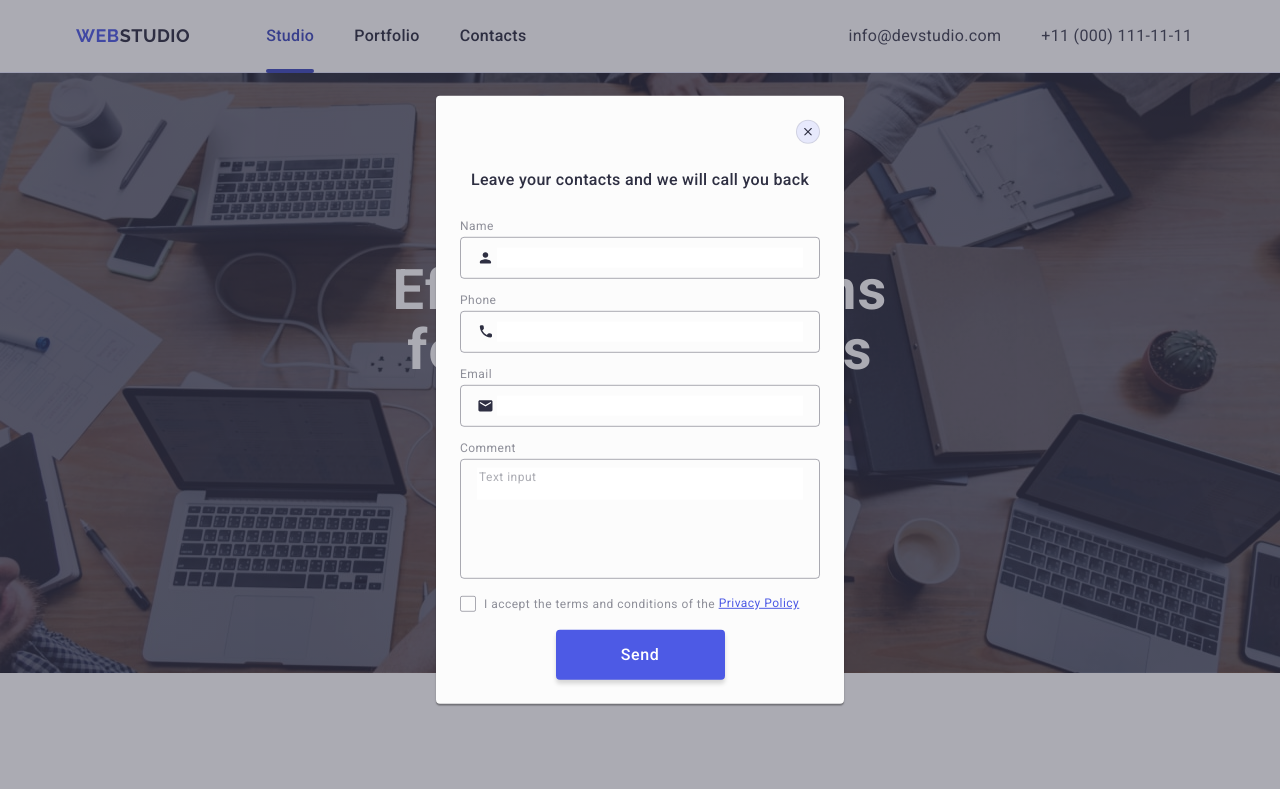
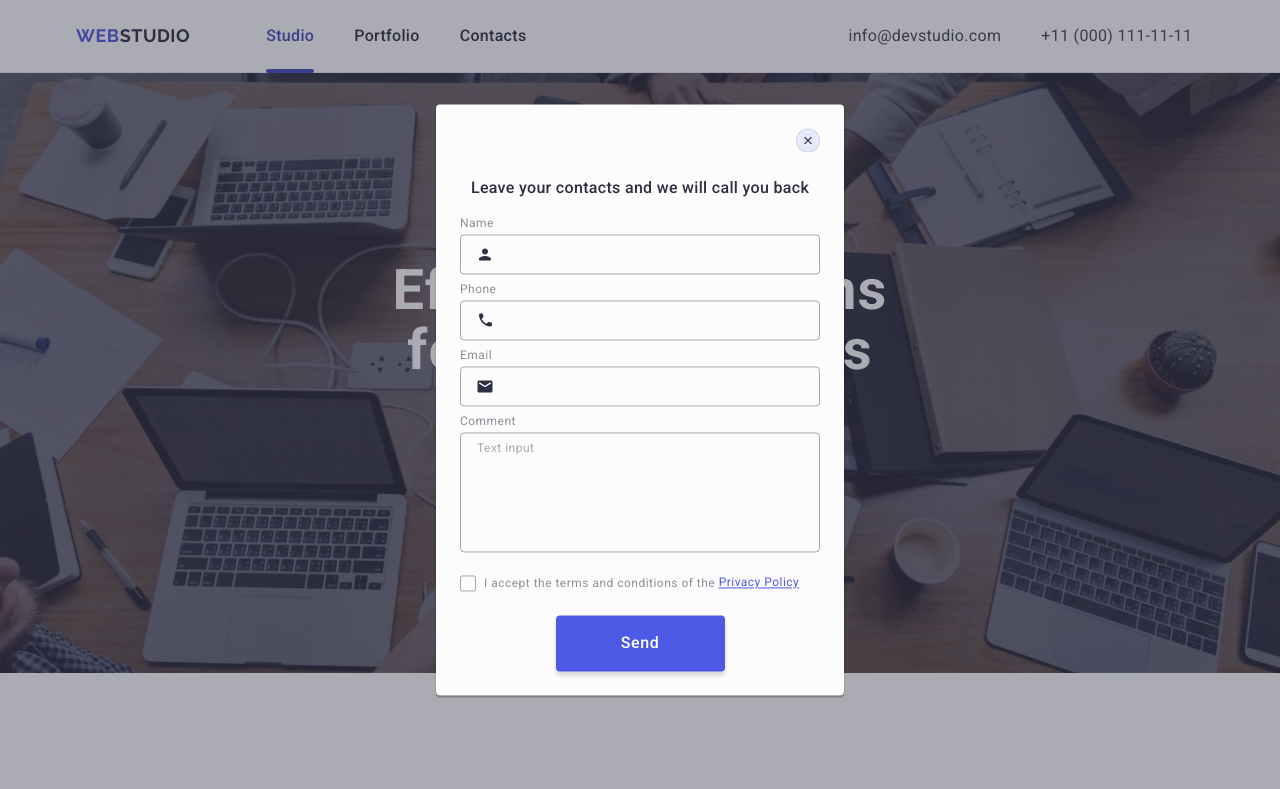
Before and after one commit to oykss/goit-markup-hw-05, a plain HTML site: page index.html in a window 1280 px wide. Shown: the top 789 px of the page. Drawn offline with nearby package versions, Linux system fonts and the light colour scheme.

Commit message:
Fixed modal window

```diff
--- a/css/style.css
+++ b/css/style.css
@@ -494,7 +494,8 @@ footer .soc-link:is(:hover, :focus) {
 
     opacity: 0;
     pointer-events: none;
-    transition: opacity 250ms cubic-bezier(0.4, 0, 0.2, 1);
+    transition: opacity 250ms cubic-bezier(0.4, 0, 0.2, 1),
+        visibility 250ms cubic-bezier(0.4, 0, 0.2, 1);
 }
 
 .is-open {
@@ -510,24 +511,29 @@ footer .soc-link:is(:hover, :focus) {
 
     border-radius: 4px;
     width: 408px;
-    padding: 24px;
+    min-height: 584px;
+    padding: 72px 24px 24px 24px;
     box-shadow: 0 1px 1px 0 rgba(0, 0, 0, 0.14), 0 1px 3px 0 rgba(0, 0, 0, 0.12), 0 2px 1px 0 rgba(0, 0, 0, 0.2);
     background: #fcfcfc;
+    transition: transform 250ms cubic-bezier(0.4, 0, 0.2, 1);
 }
 
 .modal-btn-close {
     display: flex;
     justify-content: center;
     align-items: center;
-    margin-left: auto;
+    position: absolute;
+    top: 24px;
+    right: 24px;
     width: 24px;
     height: 24px;
+    padding: 0;
+    cursor: pointer;
     border-radius: 50%;
     background-color: #E7E9FC;
     border: 1px solid rgba(0, 0, 0, 0.1);
     transition: background-color 250ms cubic-bezier(0.4, 0, 0.2, 1),
         border 250ms cubic-bezier(0.4, 0, 0.2, 1);
-    margin-bottom: 24px;
 }
 
 .modal-btn-close:is(:hover, :focus) {
@@ -550,7 +556,7 @@ footer .soc-link:is(:hover, :focus) {
     letter-spacing: 0.02em;
     text-align: center;
     color: #2e2f42;
-    margin-bottom: 21px;
+    margin-bottom: 16px;
 }
 
 .input-box {
@@ -558,6 +564,7 @@ footer .soc-link:is(:hover, :focus) {
 }
 
 .modal-label {
+    display: block;
     font-weight: 400;
     font-size: 12px;
     line-height: 1.17;
@@ -567,37 +574,39 @@ footer .soc-link:is(:hover, :focus) {
 }
 
 .modal-input-wrap {
-    display: flex;
-    align-items: center;
+    position: relative;
+}
+
+.modal-input {
+    width: 100%;
+    height: 40px;
+    border: none;
+    outline: none;
+    color: #2e2f42;
     border: 1px solid rgba(46, 47, 66, 0.4);
     border-radius: 4px;
-    padding: 8px 16px;
-    transition: border 250ms cubic-bezier(0.4, 0, 0.2, 1);
+    background-color: transparent;
+    padding-left: 38px;
+    outline: transparent;
+    transition: border-color 250ms cubic-bezier(0.4, 0, 0.2, 1);
 }
 
-.modal-input-wrap:focus-within {
-    border: 1px solid #4d5ae5;
+.modal-input:focus-within {
+    border-color: #4D5AE5;
 }
 
 .modal-icon {
+    position: absolute;
+    left: 16px;
+    top: 50%;
+    transform: translateY(-50%);
     fill: #2E2F42;
     margin-right: 3px;
     transition: fill 250ms cubic-bezier(0.4, 0, 0.2, 1);
 }
 
 .modal-input-wrap:focus-within .modal-icon {
-    fill: #4d5ae5;
-}
-
-.modal-input {
-    width: 100%;
-    border: none;
-    outline: none;
-    color: #2e2f42;
-}
-
-.input-box:last-child {
-    margin-bottom: 11px;
+    fill: #4D5AE5;
 }
 
 .wrap-comment {
@@ -606,8 +615,23 @@ footer .soc-link:is(:hover, :focus) {
 }
 
 .input-comment {
+    width: 100%;
+    height: 120px;
     resize: none;
     font-size: 12px;
+    line-height: 1.17;
+    letter-spacing: 0.04em;
+    color: rgba(46, 47, 66, 0.4);
+    border-radius: 4px;
+    background-color: transparent;
+    padding: 8px 16px;
+    outline: transparent;
+    border: 1px solid rgba(46, 47, 66, 0.4);
+    transition: border-color 250ms cubic-bezier(0.4, 0, 0.2, 1);
+}
+
+.input-comment:focus-within {
+    border-color: #4D5AE5;
 }
 
 .input-comment::placeholder {
@@ -619,14 +643,18 @@ footer .soc-link:is(:hover, :focus) {
 }
 
 .input-box-comment {
-    margin-bottom: 17px;
+    margin-bottom: 16px;
+}
+
+.privacy-policy-box {
+    margin-bottom: 24px;
 }
 
 .check-mark-wrap {
     width: 16px;
     height: 16px;
     margin-right: 8px;
-    display: flex;
+    display: inline-flex;
     justify-content: center;
     align-items: center;
     fill: transparent;
@@ -641,7 +669,7 @@ footer .soc-link:is(:hover, :focus) {
 input[type="checkbox"]:checked+.check-mark-wrap {
     background-color: #404bbf;
     border: none;
-    fill: #f4f4fd;
+    fill: #F4F4FD;
 }
 
 .privacy-policy-label {
@@ -649,10 +677,13 @@ input[type="checkbox"]:checked+.check-mark-wrap {
     align-items: center;
     justify-content: flex-start;
     flex-direction: row;
-    margin-bottom: 18px;
+    font-size: 12px;
+    line-height: 1.17;
+    letter-spacing: 0.04em;
+    color: #8e8f99;
 }
 
-.privacy-policy-label a {
+.privacy-policy-link {
     line-height: 1.33;
     text-decoration: underline;
     color: #4d5ae5;
@@ -664,6 +695,8 @@ input[type="checkbox"]:checked+.check-mark-wrap {
 }
 
 .modal-btn-send {
+    font-family: "Roboto", sans-serif;
+    display: block;
     box-shadow: 0 4px 4px 0 rgba(0, 0, 0, 0.15);
     border: none;
     background: #4d5ae5;
@@ -671,11 +704,13 @@ input[type="checkbox"]:checked+.check-mark-wrap {
     padding: 16px 32px;
     font-weight: 500;
     font-size: 16px;
+    line-height: 1.5;
     letter-spacing: 0.04em;
     text-align: center;
     color: #fff;
     border-radius: 4px;
     width: 169px;
+    height: 56px;
     cursor: pointer;
     transition: background-color 250ms cubic-bezier(0.4, 0, 0.2, 1);
 }
--- a/index.html
+++ b/index.html
@@ -490,9 +490,6 @@
           <div class="input-box">
             <label class="modal-label" for="user-name">Name</label>
             <div class="modal-input-wrap">
-              <svg class="modal-icon" width="18" height="24">
-                <use href="./images/icons.svg#icon-user-name"></use>
-              </svg>
               <input
                 type="text"
                 class="modal-input"
@@ -501,6 +498,9 @@
                 minlength="2"
                 required
               />
+              <svg class="modal-icon" width="18" height="24">
+                <use href="./images/icons.svg#icon-user-name"></use>
+              </svg>
             </div>
           </div>
           <div class="input-box">
@@ -535,31 +535,31 @@
             </div>
           </div>
           <div class="input-box input-box-comment">
-            <label class="modal-label" for="comment">Comment</label>
-            <div class="modal-input-wrap wrap-comment">
+            <label class="modal-label" for="user-comment">Comment</label>
             <textarea
-                class="modal-input input-comment"
-                name="comment"
-                id="comment"
+              class="input-comment"
+              name="user-comment"
+              id="user-comment"
               placeholder="Text input"
             ></textarea>
           </div>
-          </div>
-          <label class="modal-label privacy-policy-label" for="privacy-policy">
+          <div class="privacy-policy-box">
             <input
               class="visually-hidden"
               type="checkbox"
-              name="privacy-policy"
-              id="privacy-policy"
+              name="user-privacy"
+              id="user-privacy"
             />
+            <label class="privacy-policy-label" for="user-privacy">
               <span class="check-mark-wrap">
                 <svg class="icon-check-mar" width="10" height="8">
                   <use href="./images/icons.svg#icon-check-mark"></use>
                 </svg>
               </span>
               I accept the terms and conditions of the&nbsp;
-            <a href="#">Privacy Policy</a>
+              <a class="privacy-policy-link" href="#">Privacy Policy</a>
             </label>
+          </div>
           <div class="modal-btn-wrap">
             <button type="submit" class="modal-btn-send">Send</button>
           </div>
```
Lines whose indentation alone changed are shown as unchanged.
